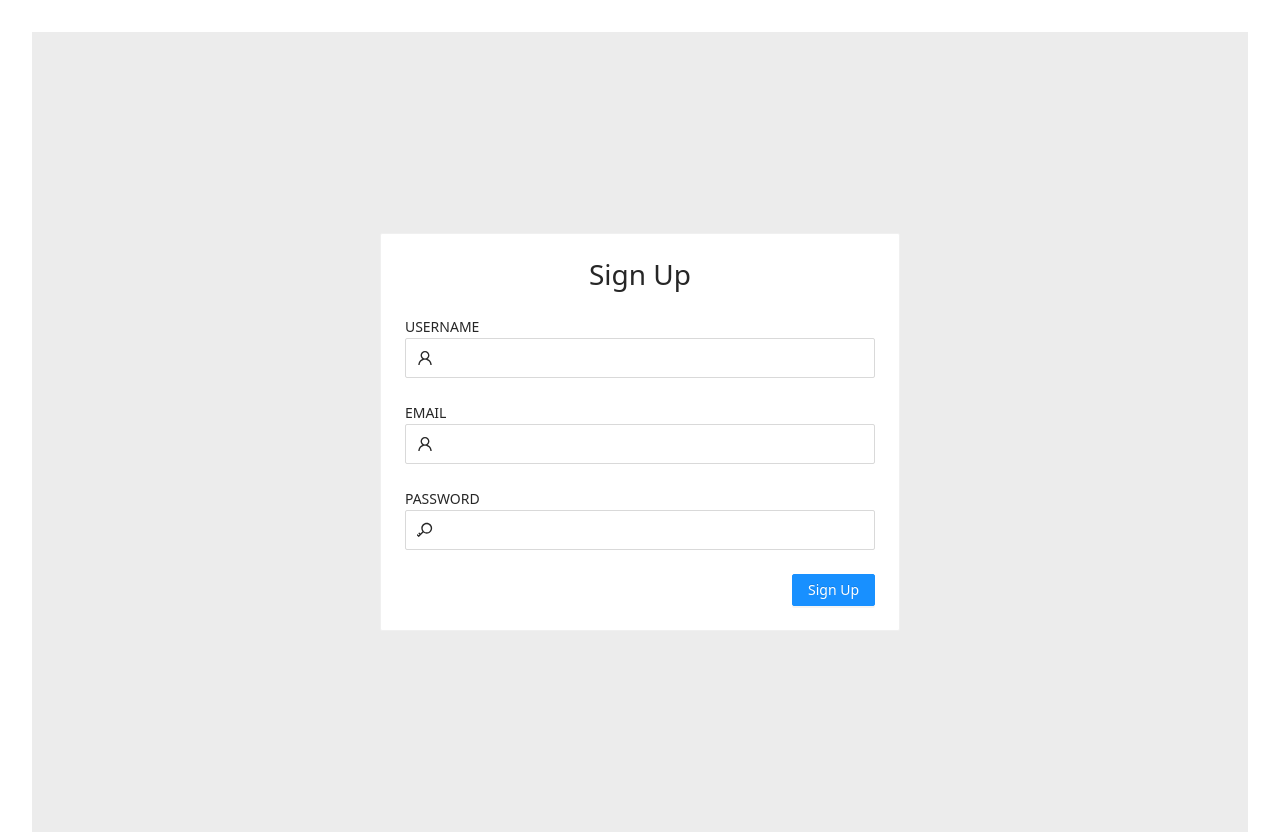
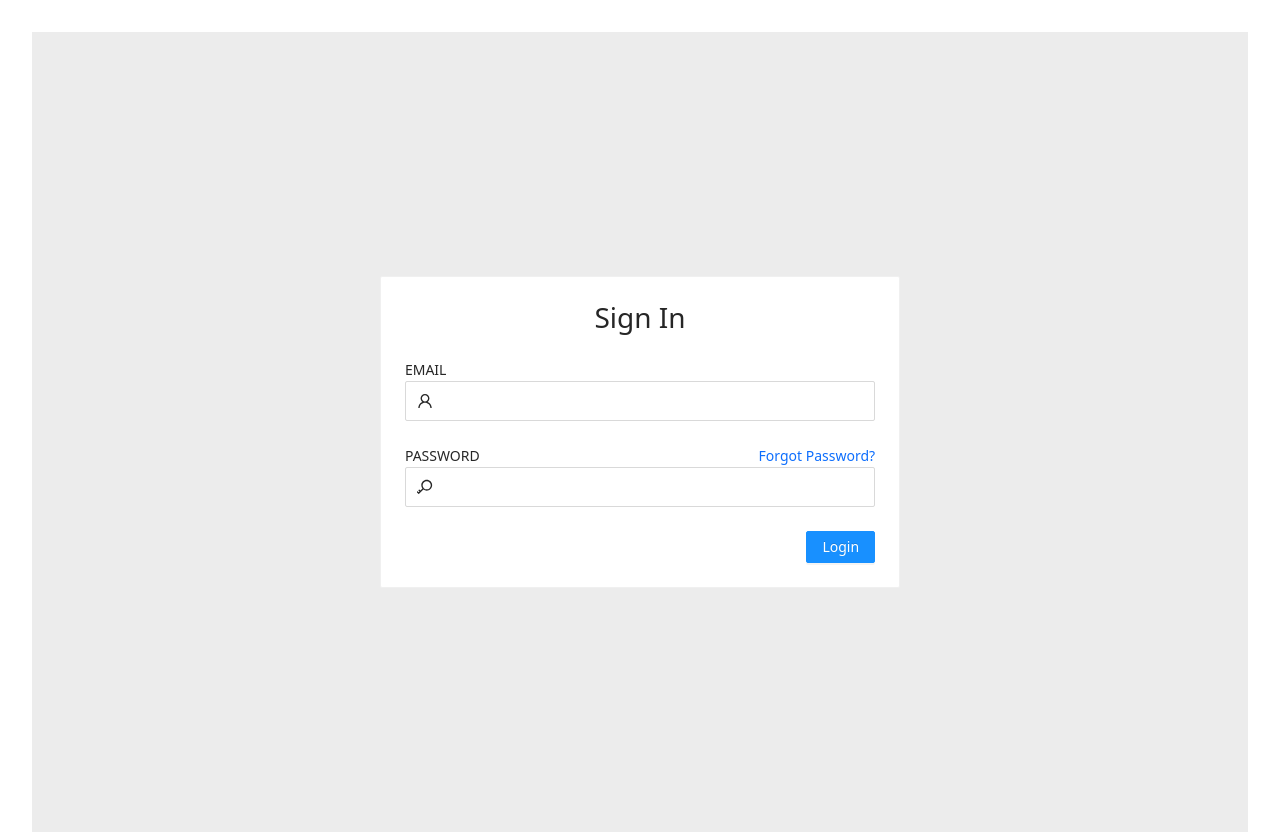
Before and after one commit to RenishIs/assets-frontend, a React (Create React App) app: page / in a window 1280 px wide. Built offline with nearby package versions, Linux system fonts and the light colour scheme.

Commit message:
css update

```diff
--- a/src/App.tsx
+++ b/src/App.tsx
@@ -12,7 +12,8 @@ export const client = new ApolloClient({
 const App = () => {
 	return (
 		<ApolloProvider client={client}>
-			<Registration />
+			{/* <Registration /> */}
+			<Login />
 		</ApolloProvider>
 	);
 };
--- a/src/Components/Login/index.tsx
+++ b/src/Components/Login/index.tsx
@@ -23,7 +23,7 @@ const Login = () => {
 	return (
 		<div className="form site-card-border-less-wrapper">
 			<Card style={{ width: '45%' }}>
-				<h3>Sign In</h3>
+				<h3 className="text-center">Sign In</h3>
 				<Formik initialValues={initialValues} validationSchema={yupValidations} onSubmit={(values) => onFinish(values)}>
 					<Form >
 						<TextInput label="EMAIL" name="email" type="email" id="email" prefix={<UserOutlined />}/>
--- a/src/Components/UI/TextInput.js
+++ b/src/Components/UI/TextInput.js
@@ -7,7 +7,7 @@ const TextInput = ({label, isPassword=false, ...props}) => {
         <div className='mt-4'>
             <div className='d-flex justify-content-between text-mute'>
                 <label htmlFor={props.id || props.name}>{label}</label>
-                { isPassword && <div onClick={props.resetPassword}>Forgot Password?</div >}
+                { isPassword && <div onClick={props.resetPassword} className="text-primary">Forgot Password?</div >}
             </div>
             <Input className={`text-input`} size="large" {...field} {...props}  />
             {
```
